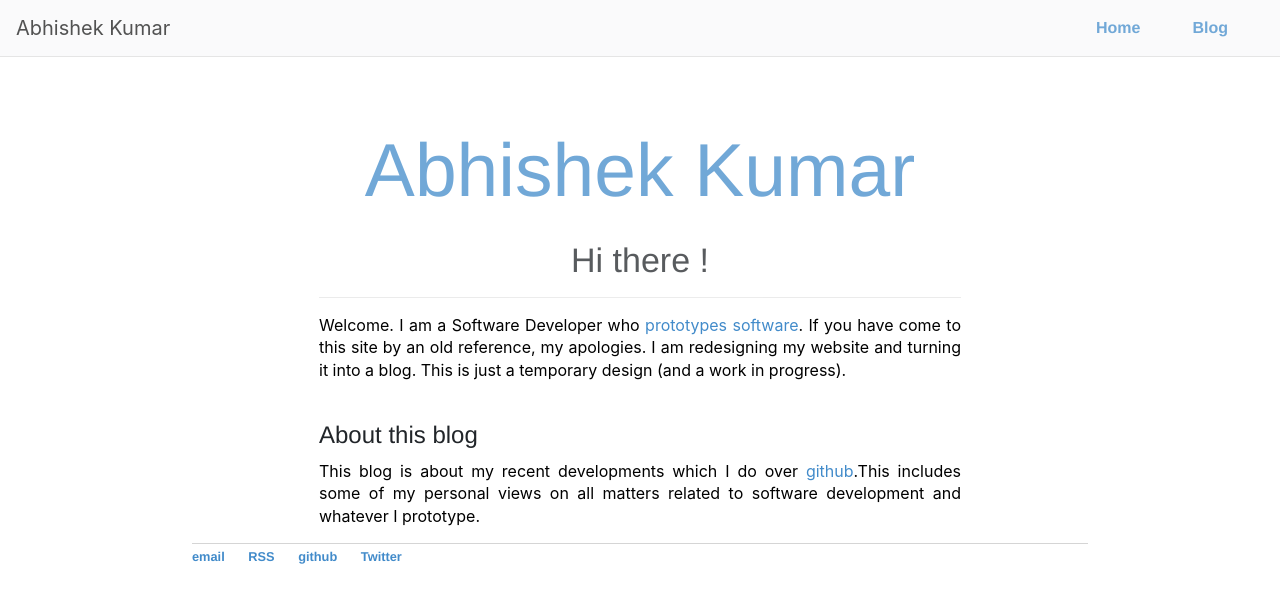
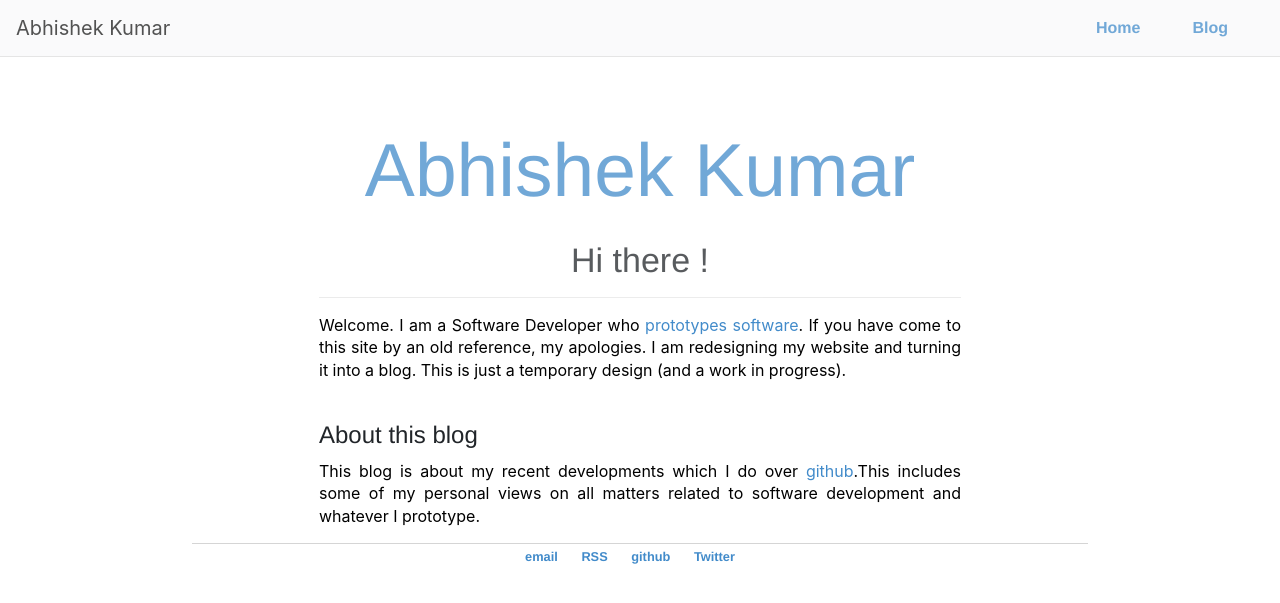
Before and after one commit to Mr-Kumar-Abhishek/brain-beats-blog, a Jekyll site: the page built from index.html, in a window 1280 px wide. Shown: the top 603 px of the page. Built offline with Jekyll 4.4.1, drawn with Linux system fonts in a browser that asks for light colours; nearby versions of some CDN libraries.

Commit message:
align footer elements to center

```diff
--- a/_layouts/default.html
+++ b/_layouts/default.html
@@ -65,7 +65,7 @@ layout: compress
 				</div>
 			</div>
 		</div>
-		<footer>
+		<footer class="text-center">
     		<ul>
         		<li><a href="mailto:mr.kumar.abhishek@email.com">email</a></li>
         		<li><a href="http://mr-kumar-abhishek.github.io/blog/atom.xml">RSS</a></li>
```
Also changed, not shown: 1 other file.
